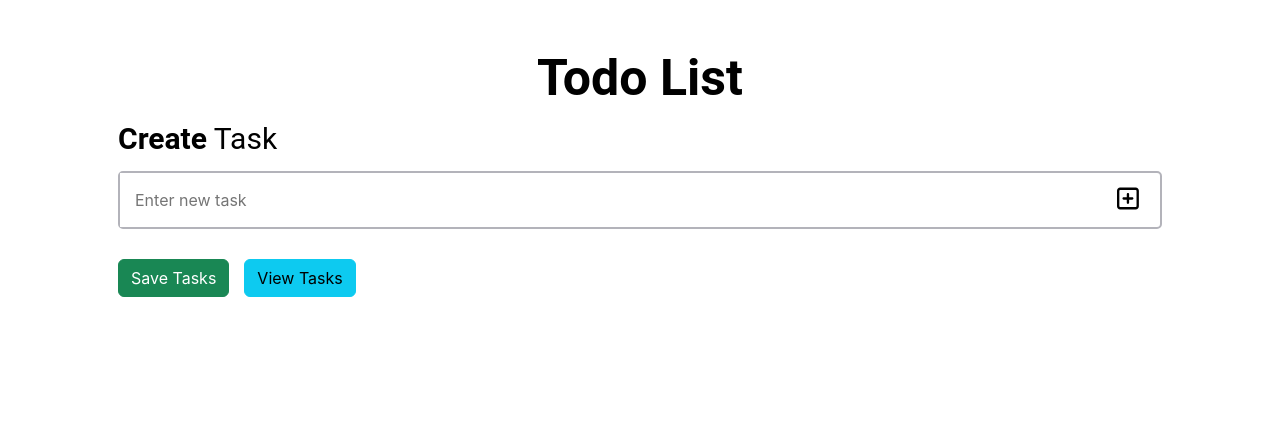
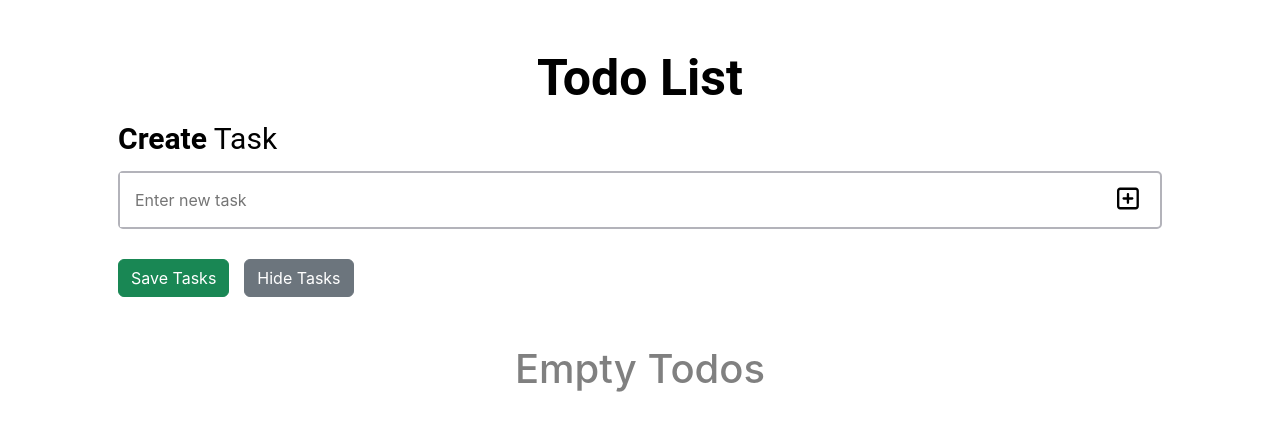
Before and after one commit to Kinsuksingh/todo-app, a React (Create React App) app: page / in a window 1280 px wide. Shown: the top 430 px of the page. Built offline with nearby package versions, Linux system fonts and the light colour scheme.

Commit message:
change default state of hide tasks button

```diff
--- a/src/App.js
+++ b/src/App.js
@@ -15,7 +15,7 @@ const App = () => {
   const [tasksList, setTasks] = useState(storedTodos !== null ? storedTodos:[])
 
   // State variable to store the isShow state
-  const [isShow, setIsShow] = useState(false)
+  const [isShow, setIsShow] = useState(true)
 
   // Function to toggle the visibility of the task list
   const onSetIsShow = () => {
```
